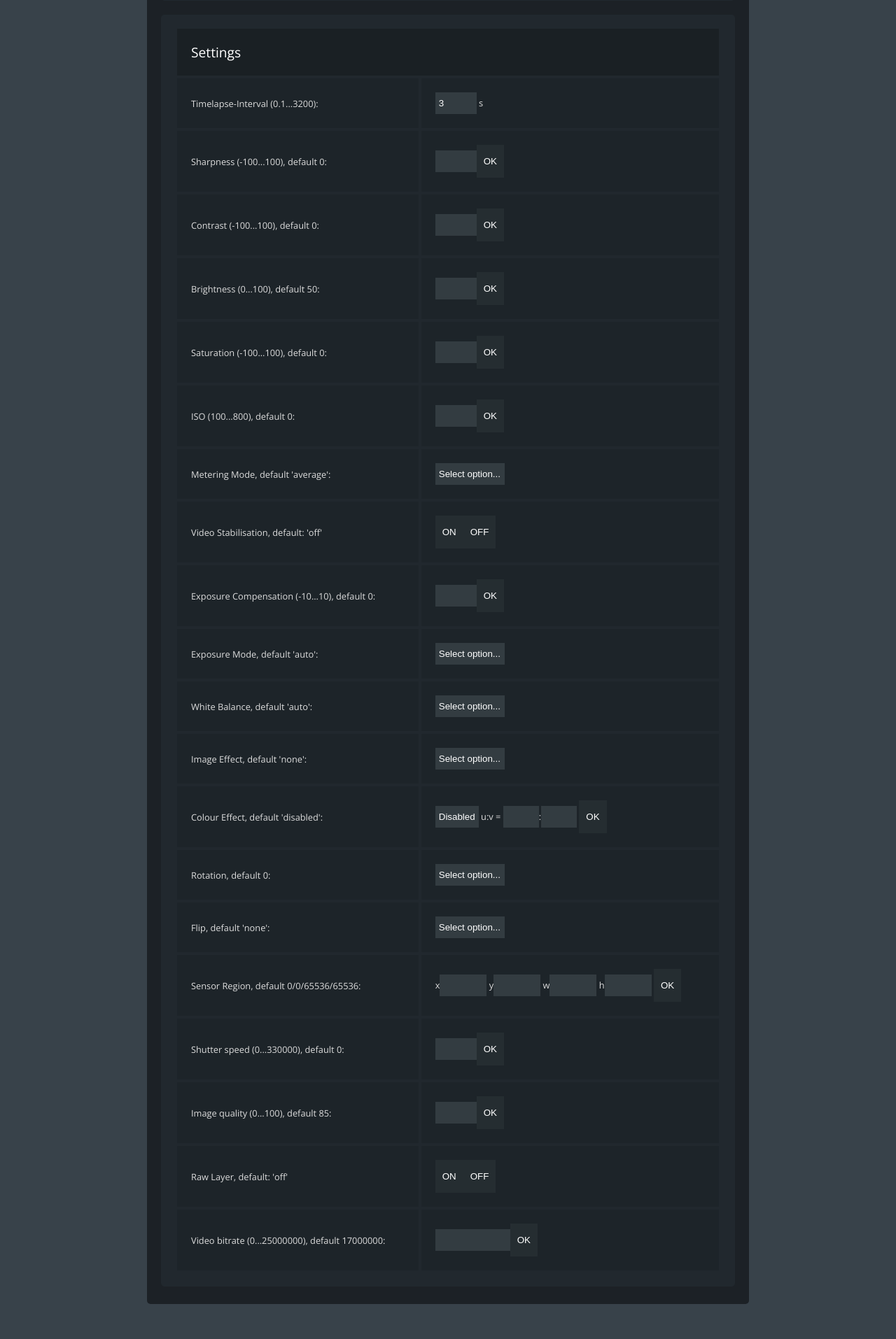
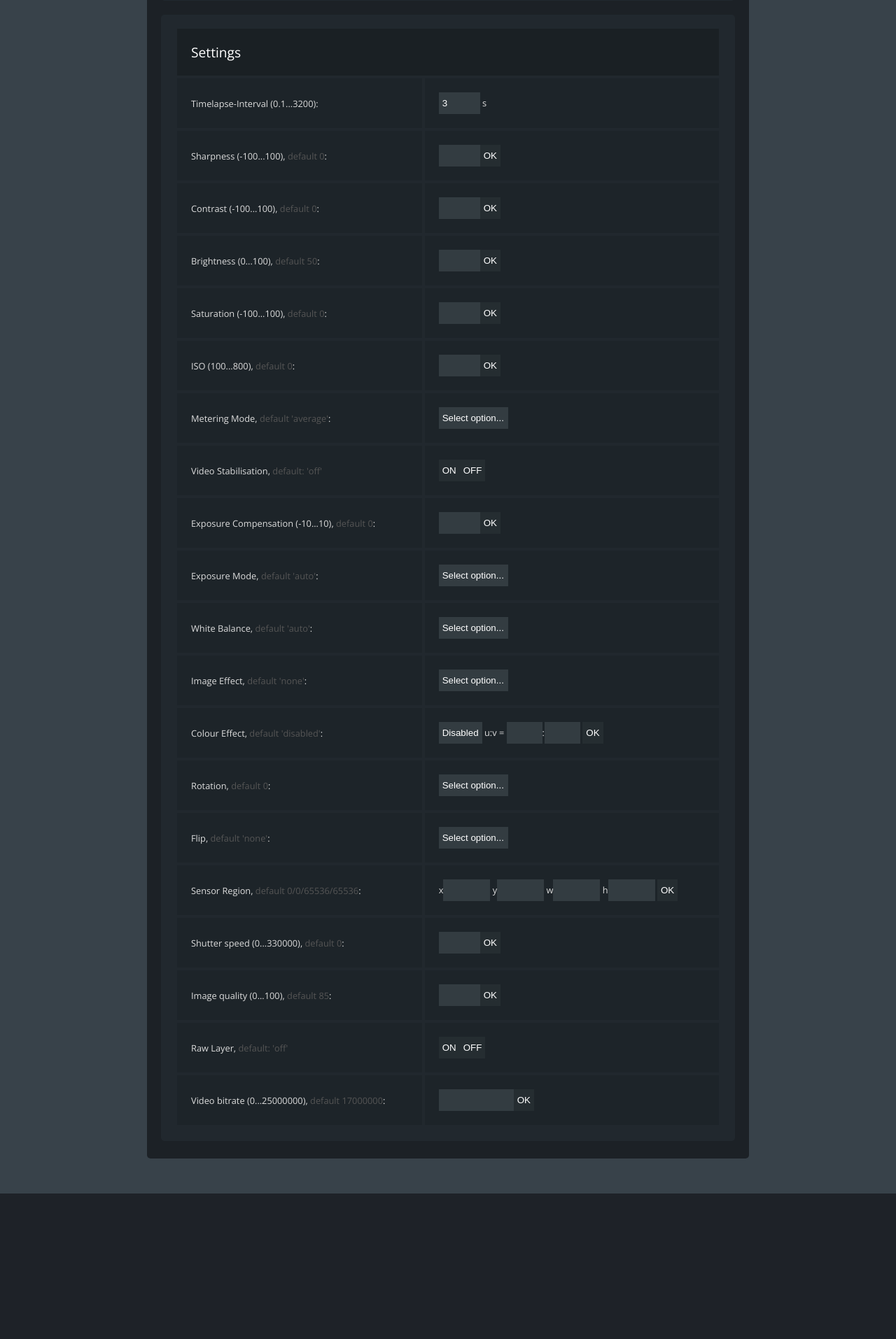
Before and after one commit to team-caduceus/RPi-Surveillance, a PHP site: page / in a window 1280 px wide. Shown: the part 206-2120 px from the top of the page at 70% size. After the commit the page ends 1912 px from the top, so only its background shows below. Run offline with PHP 8.4, Linux system fonts and the light colour scheme; some libraries are stand-ins or nearby versions.

Commit message:
updated the css file

```diff
--- a/www/caduceus.css
+++ b/www/caduceus.css
@@ -197,6 +197,10 @@ padding: 20px;
 border: 1px solid rgba(33, 40, 46, 1);
 }
 
+.default{
+color: #555;
+}
+
 .button1{
 background-color: #252d31;
 border: 0;
@@ -204,6 +208,27 @@ padding-top: 16px;
 padding-bottom: 16px;
 padding-left: 10px;
 padding-right: 10px;
+color: #fff;
+-webkit-transition: all 500ms ease;
+-moz-transition: all 500ms ease;
+-ms-transition: all 500ms ease;
+-o-transition: all 500ms ease;
+transition: all 500ms ease;
+}
+
+.button1:focus {
+    outline: none !important;
+    border: 0px;
+	background-color: #1b2022;
+}
+
+.button2{
+background-color: #252d31;
+border: 0;
+padding-top: 8px;
+padding-bottom: 8px;
+padding-left: 5px;
+padding-right: 5px;
 color: #fff;
 -webkit-transition: all 500ms ease;
 -moz-transition: all 500ms ease;
--- a/www/index.php
+++ b/www/index.php
@@ -20,27 +20,27 @@
           <td><input type="text" size=4 id="tl_interval" value="3"> s</td>
         </tr>
         <tr>
-          <td>Sharpness (-100...100), default 0:</td>
-          <td><input type="text" size=4 id="sharpness"><input type="button" class="button1"  value="OK" onclick="send_cmd('sh ' + document.getElementById('sharpness').value)"></td>
+          <td>Sharpness (-100...100), <span class="default">default 0</span>:</td>
+          <td><input type="text" size=4 id="sharpness"><input type="button" class="button2"  value="OK" onclick="send_cmd('sh ' + document.getElementById('sharpness').value)"></td>
         </tr>
         <tr>
-          <td>Contrast (-100...100), default 0:</td>
-          <td><input type="text" size=4 id="contrast"><input type="button" class="button1"  value="OK" onclick="send_cmd('co ' + document.getElementById('contrast').value)"></td>
+          <td>Contrast (-100...100), <span class="default">default 0</span>:</td>
+          <td><input type="text" size=4 id="contrast"><input type="button" class="button2"  value="OK" onclick="send_cmd('co ' + document.getElementById('contrast').value)"></td>
         </tr>
         <tr>
-          <td>Brightness (0...100), default 50:</td>
-          <td><input type="text" size=4 id="brightness"><input type="button" class="button1"  value="OK" onclick="send_cmd('br ' + document.getElementById('brightness').value)"></td>
+          <td>Brightness (0...100), <span class="default">default 50</span>:</td>
+          <td><input type="text" size=4 id="brightness"><input type="button" class="button2"  value="OK" onclick="send_cmd('br ' + document.getElementById('brightness').value)"></td>
         </tr>
         <tr>
-          <td>Saturation (-100...100), default 0:</td>
-          <td><input type="text" size=4 id="saturation"><input type="button" class="button1"  value="OK" onclick="send_cmd('sa ' + document.getElementById('saturation').value)"></td>
+          <td>Saturation (-100...100), <span class="default">default 0</span>:</td>
+          <td><input type="text" size=4 id="saturation"><input type="button" class="button2"  value="OK" onclick="send_cmd('sa ' + document.getElementById('saturation').value)"></td>
         </tr>
         <tr>
-          <td>ISO (100...800), default 0:</td>
-          <td><input type="text" size=4 id="iso"><input type="button" class="button1"  value="OK" onclick="send_cmd('is ' + document.getElementById('iso').value)"></td>
+          <td>ISO (100...800), <span class="default">default 0</span>:</td>
+          <td><input type="text" size=4 id="iso"><input type="button" class="button2"  value="OK" onclick="send_cmd('is ' + document.getElementById('iso').value)"></td>
         </tr>
         <tr>
-          <td>Metering Mode, default 'average':</td>
+          <td>Metering Mode, <span class="default">default 'average'</span>:</td>
           <td>
             <select onclick="send_cmd('mm ' + this.value)">
               <option value="average">Select option...</option>
@@ -52,15 +52,15 @@
           </td>
         </tr>
         <tr>
-          <td>Video Stabilisation, default: 'off'</td>
-          <td><input type="button" class="button1"  value="ON" onclick="send_cmd('vs 1')"><input type="button" class="button1"  value="OFF" onclick="send_cmd('vs 0')"></td>
+          <td>Video Stabilisation, <span class="default">default: 'off'</span></td>
+          <td><input type="button" class="button2"  value="ON" onclick="send_cmd('vs 1')"><input type="button" class="button2"  value="OFF" onclick="send_cmd('vs 0')"></td>
         </tr>
         <tr>
-          <td>Exposure Compensation (-10...10), default 0:</td>
-          <td><input type="text" size=4 id="comp"><input type="button" class="button1"  value="OK" onclick="send_cmd('ec ' + document.getElementById('comp').value)"></td>
+          <td>Exposure Compensation (-10...10), <span class="default">default 0</span>:</td>
+          <td><input type="text" size=4 id="comp"><input type="button" class="button2"  value="OK" onclick="send_cmd('ec ' + document.getElementById('comp').value)"></td>
         </tr>
         <tr>
-          <td>Exposure Mode, default 'auto':</td>
+          <td>Exposure Mode, <span class="default">default 'auto'</span>:</td>
           <td>
             <select onclick="send_cmd('em ' + this.value)">
               <option value="auto">Select option...</option>
@@ -79,7 +79,7 @@
           </td>
         </tr>
         <tr>
-          <td>White Balance, default 'auto':</td>
+          <td>White Balance, <span class="default">default 'auto'</span>:</td>
           <td>
             <select onclick="send_cmd('wb ' + this.value)">
               <option value="auto">Select option...</option>
@@ -97,7 +97,7 @@
           </td>
         </tr>
         <tr>
-          <td>Image Effect, default 'none':</td>
+          <td>Image Effect, <span class="default">default 'none'</span>:</td>
           <td>
             <select onclick="send_cmd('ie ' + this.value)">
               <option value="none">Select option...</option>
@@ -125,18 +125,18 @@
           </td>
         </tr>
         <tr>
-          <td>Colour Effect, default 'disabled':</td>
+          <td>Colour Effect, <span class="default">default 'disabled'</span>:</td>
           <td>
             <select id="ce_en">
               <option value="0">Disabled</option>
               <option value="1">Enabled</option>
             </select>
             u:v = <input type="text" size=3 id="ce_u">:<input type="text" size=3 id="ce_v">
-            <input type="button" class="button1"  value="OK" onclick="set_ce();">
+            <input type="button" class="button2"  value="OK" onclick="set_ce();">
           </td>
         </tr>
         <tr>
-          <td>Rotation, default 0:</td>
+          <td>Rotation, <span class="default">default 0</span>:</td>
           <td>
             <select onclick="send_cmd('ro ' + this.value)">
               <option value="0">Select option...</option>
@@ -148,7 +148,7 @@
           </td>
         </tr>
         <tr>
-          <td>Flip, default 'none':</td>
+          <td>Flip, <span class="default">default 'none'</span>:</td>
           <td>
             <select onclick="send_cmd('fl ' + this.value)">
               <option value="0">Select option...</option>
@@ -160,26 +160,26 @@
           </td>
         </tr>
         <tr>
-          <td>Sensor Region, default 0/0/65536/65536:</td>
+          <td>Sensor Region, <span class="default">default 0/0/65536/65536</span>:</td>
           <td>
-            x<input type="text" size=5 id="roi_x"> y<input type="text" size=5 id="roi_y"> w<input type="text" size=5 id="roi_w"> h<input type="text" size=5 id="roi_h"> <input type="button" class="button1"  value="OK" onclick="set_roi();">
+            x<input type="text" size=5 id="roi_x"> y<input type="text" size=5 id="roi_y"> w<input type="text" size=5 id="roi_w"> h<input type="text" size=5 id="roi_h"> <input type="button" class="button2"  value="OK" onclick="set_roi();">
           </td>
         </tr>
         <tr>
-          <td>Shutter speed (0...330000), default 0:</td>
-          <td><input type="text" size=4 id="shutter_speed"><input type="button" class="button1"  value="OK" onclick="send_cmd('ss ' + document.getElementById('shutter_speed').value)"></td>
+          <td>Shutter speed (0...330000), <span class="default">default 0</span>:</td>
+          <td><input type="text" size=4 id="shutter_speed"><input type="button" class="button2"  value="OK" onclick="send_cmd('ss ' + document.getElementById('shutter_speed').value)"></td>
         </tr>
         <tr>
-          <td>Image quality (0...100), default 85:</td>
-          <td><input type="text" size=4 id="quality"><input type="button" class="button1"  value="OK" onclick="send_cmd('qu ' + document.getElementById('quality').value)"></td>
+          <td>Image quality (0...100), <span class="default">default 85</span>:</td>
+          <td><input type="text" size=4 id="quality"><input type="button" class="button2"  value="OK" onclick="send_cmd('qu ' + document.getElementById('quality').value)"></td>
         </tr>
         <tr>
-          <td>Raw Layer, default: 'off'</td>
-          <td><input type="button" class="button1"  value="ON" onclick="send_cmd('rl 1')"><input type="button" class="button1"  value="OFF" onclick="send_cmd('rl 0')"></td>
+          <td>Raw Layer, <span class="default">default: 'off'</span></td>
+          <td><input type="button" class="button2"  value="ON" onclick="send_cmd('rl 1')"><input type="button" class="button2"  value="OFF" onclick="send_cmd('rl 0')"></td>
         </tr>
         <tr>
-          <td>Video bitrate (0...25000000), default 17000000:</td>
-          <td><input type="text" size=10 id="bitrate"><input type="button" class="button1"  value="OK" onclick="send_cmd('bi ' + document.getElementById('bitrate').value)"></td>
+          <td>Video bitrate (0...25000000), <span class="default">default 17000000</span>:</td>
+          <td><input type="text" size=10 id="bitrate"><input type="button" class="button2"  value="OK" onclick="send_cmd('bi ' + document.getElementById('bitrate').value)"></td>
         </tr>
       </table>
 		  </article>
```
